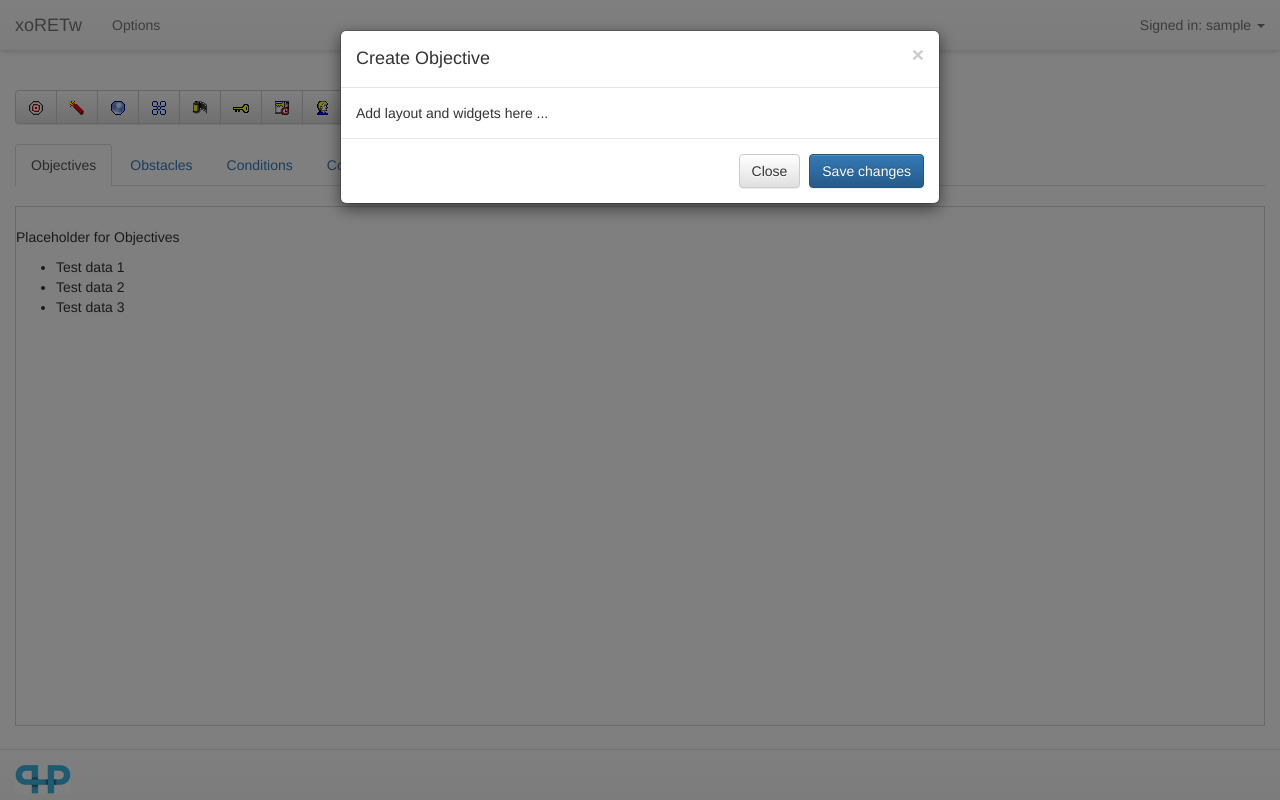
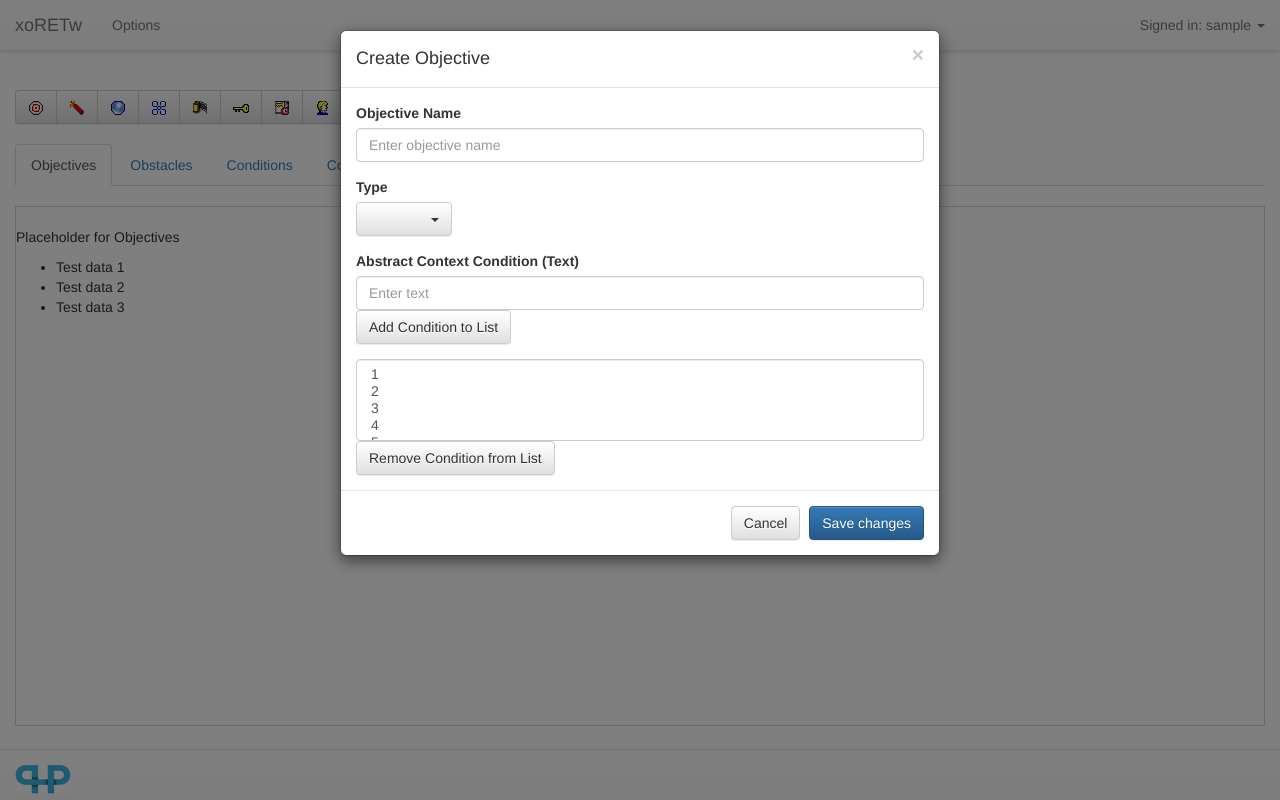
Before and after one commit to ParametricHumanProject/xoRETw, a Django app: page /views/dashboard in a window 1280 px wide, after a click on "Create Objective". Run offline with Django 3.2, Linux system fonts and the light colour scheme; the visitor is signed in with stand-in values (Sample User, id 1); some libraries are stand-ins or nearby versions.

Commit message:
interim backup

```diff
--- a/rbac/models.py
+++ b/rbac/models.py
@@ -22,6 +22,7 @@ class Objective(models.Model):
     step = models.ManyToManyField(Step)
     objective = models.ManyToManyField('self')
     scenario = models.ManyToManyField(Scenario)
+    condition = models.ManyToManyField(Condition)
 
 class Obstacle(models.Model):
     name = models.CharField(max_length=50)
--- a/templates/dashboard.html
+++ b/templates/dashboard.html
@@ -238,10 +238,50 @@
         <h4 class="modal-title" id="myModalLabel">Create Objective</h4>
       </div>
       <div class="modal-body">
-        Add layout and widgets here ...
+        <form>
+          <div class="form-group">
+            <label for="exampleInputEmail1">Objective Name</label>
+            <input type="text" class="form-control" id="exampleInputEmail1" placeholder="Enter objective name">
+          </div>
+          <div class="form-group">
+            <label for="exampleInputPassword1">Type</label>
+                <div class="dropdown">
+                  <button class="btn btn-default dropdown-toggle" type="button" id="dropdownMenu1" data-toggle="dropdown" aria-expanded="true">
+                    &nbsp;&nbsp;&nbsp;&nbsp;&nbsp;&nbsp;&nbsp;&nbsp;&nbsp;&nbsp;&nbsp;&nbsp;&nbsp;&nbsp;&nbsp;
+                    <span class="caret"></span>
+                  </button>
+                  <ul class="dropdown-menu" role="menu" aria-labelledby="dropdownMenu1">
+                    <li role="presentation"><a role="menuitem" tabindex="-1" href="#">Achieve</a></li>
+                    <li role="presentation"><a role="menuitem" tabindex="-1" href="#">Ensure</a></li>
+                    <li role="presentation"><a role="menuitem" tabindex="-1" href="#">Improve</a></li>
+                    <li role="presentation"><a role="menuitem" tabindex="-1" href="#">Increase</a></li>
+                    <li role="presentation"><a role="menuitem" tabindex="-1" href="#">Keep</a></li>
+                    <li role="presentation"><a role="menuitem" tabindex="-1" href="#">Maintain</a></li>
+                    <li role="presentation"><a role="menuitem" tabindex="-1" href="#">Make</a></li>
+                    <li role="presentation"><a role="menuitem" tabindex="-1" href="#">Notify</a></li>
+                    <li role="presentation"><a role="menuitem" tabindex="-1" href="#">Provide</a></li>
+                    <li role="presentation"><a role="menuitem" tabindex="-1" href="#">Reduce</a></li>
+
+                  </ul>
+                </div>
+          </div>
+          <div class="form-group">
+            <label for="exampleInputEmail12">Abstract Context Condition (Text)</label>
+            <input type="text" class="form-control" id="exampleInputEmail12" placeholder="Enter text">
+            <input class="btn btn-default" type="button" value="Add Condition to List">
+          </div>
+            <select multiple class="form-control">
+              <option>1</option>
+              <option>2</option>
+              <option>3</option>
+              <option>4</option>
+              <option>5</option>
+            </select>
+            <input class="btn btn-default" type="button" value="Remove Condition from List">
+        </form>
       </div>
       <div class="modal-footer">
-        <button type="button" class="btn btn-default" data-dismiss="modal">Close</button>
+        <button type="button" class="btn btn-default" data-dismiss="modal">Cancel</button>
         <button type="button" class="btn btn-primary">Save changes</button>
       </div>
     </div>
```
